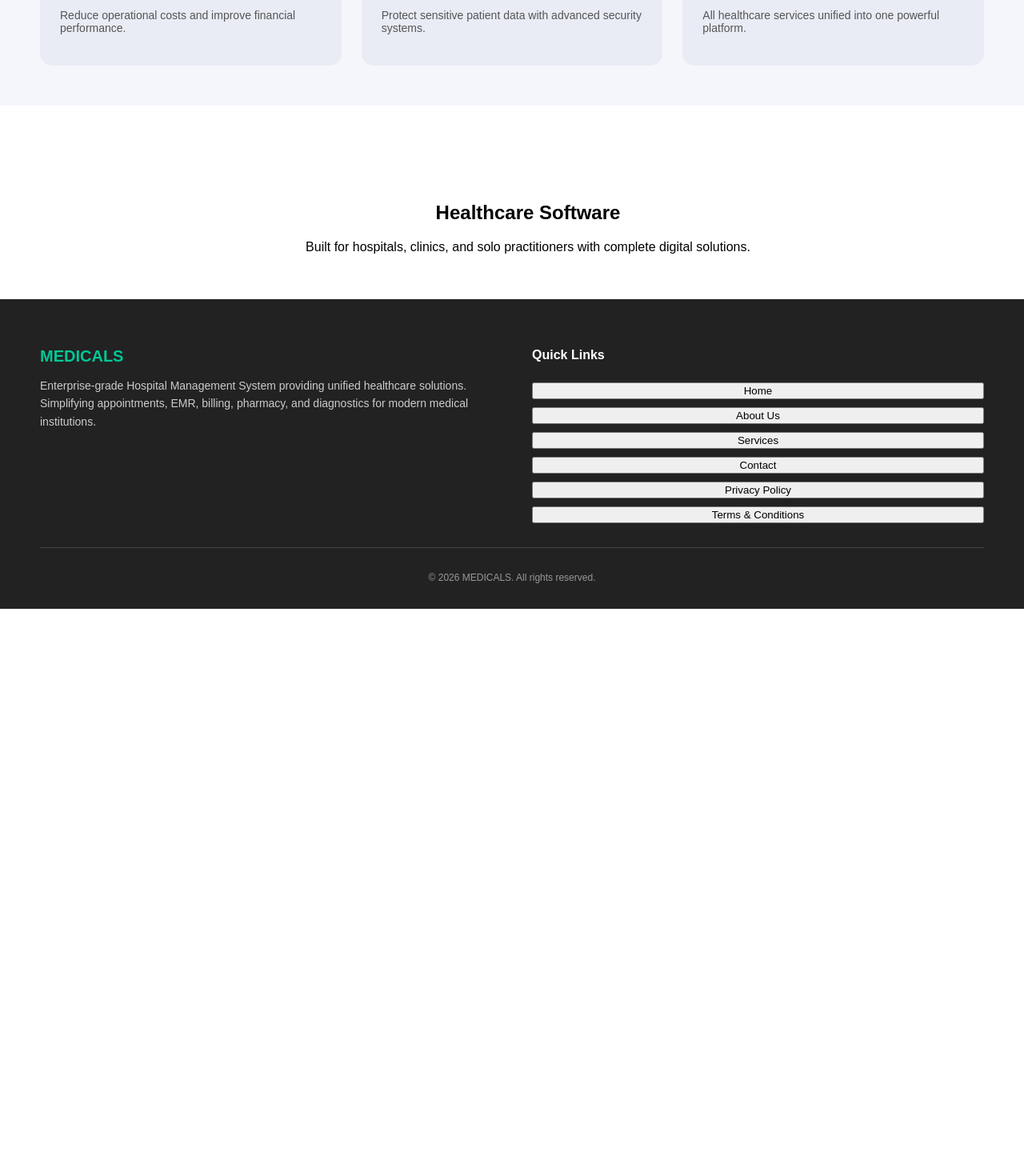
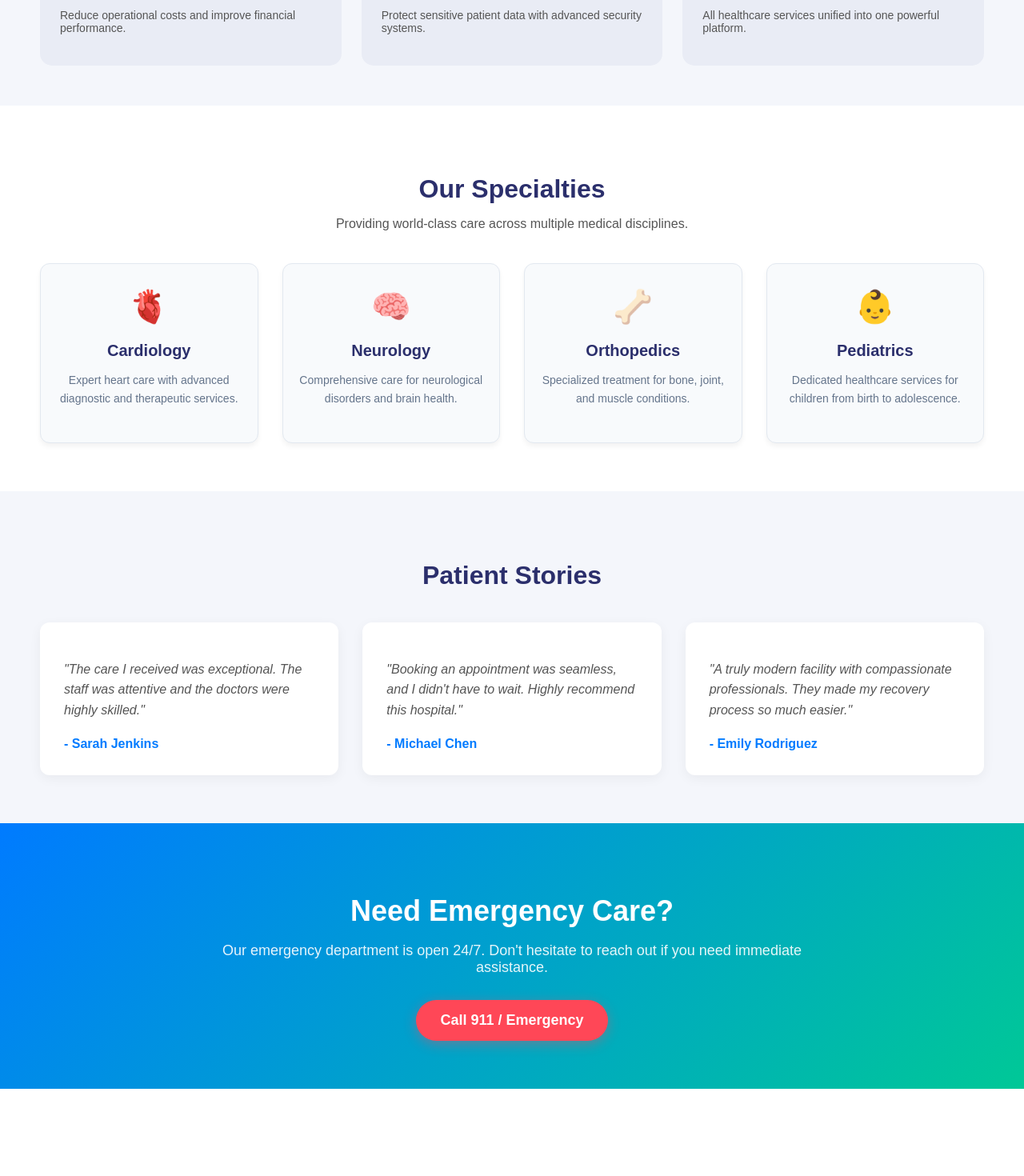
Before and after one commit to AnandJ2006/Frontend-Hospital-Management-System-, a React (Create React App) app: page / in a window 1280 px wide. Shown: the part 1160-2630 px from the top of the page at 80% size. Before the commit the page ends 1921 px from the top, so only its background shows below. Built offline with nearby package versions, Linux system fonts and the light colour scheme.

Commit message:
Updated Home page

```diff
--- a/src/App.css
+++ b/src/App.css
@@ -211,6 +211,153 @@
   .feature-box p {
     color: #555;
     font-size: 14px;
+  }
+
+  /* DEPARTMENTS SECTION */
+  .departments {
+    padding: 60px 50px;
+    background: #ffffff;
+    text-align: center;
+  }
+
+  .departments h2 {
+    color: #2b2f6c;
+    font-size: 32px;
+    margin-bottom: 10px;
+  }
+
+  .section-desc {
+    color: #555;
+    font-size: 16px;
+    margin-bottom: 40px;
+  }
+
+  .dept-grid {
+    display: grid;
+    grid-template-columns: repeat(auto-fit, minmax(250px, 1fr));
+    gap: 30px;
+    max-width: 1200px;
+    margin: 0 auto;
+  }
+
+  .dept-card {
+    background: #f8fafc;
+    padding: 30px 20px;
+    border-radius: 12px;
+    transition: all 0.3s ease;
+    box-shadow: 0 4px 6px rgba(0,0,0,0.05);
+    border: 1px solid #e2e8f0;
+  }
+
+  .dept-card:hover {
+    transform: translateY(-10px);
+    box-shadow: 0 10px 20px rgba(0,0,0,0.1);
+    border-color: #00c897;
+  }
+
+  .dept-icon {
+    font-size: 40px;
+    display: block;
+    margin-bottom: 15px;
+  }
+
+  .dept-card h3 {
+    color: #2b2f6c;
+    margin-bottom: 10px;
+    font-size: 20px;
+  }
+
+  .dept-card p {
+    color: #64748b;
+    font-size: 14px;
+    line-height: 1.6;
+  }
+
+  /* TESTIMONIALS SECTION */
+  .testimonials {
+    padding: 60px 50px;
+    background: #f4f6fb;
+    text-align: center;
+  }
+
+  .testimonials h2 {
+    color: #2b2f6c;
+    font-size: 32px;
+    margin-bottom: 40px;
+  }
+
+  .testimonial-container {
+    display: grid;
+    grid-template-columns: repeat(auto-fit, minmax(300px, 1fr));
+    gap: 30px;
+    max-width: 1200px;
+    margin: 0 auto;
+  }
+
+  .testimonial-card {
+    background: #ffffff;
+    padding: 30px;
+    border-radius: 12px;
+    box-shadow: 0 4px 15px rgba(0,0,0,0.05);
+    position: relative;
+    text-align: left;
+  }
+
+  .quote {
+    font-style: italic;
+    color: #555;
+    font-size: 16px;
+    line-height: 1.6;
+    margin-bottom: 20px;
+  }
+
+  .testimonial-card h4 {
+    color: #007bff;
+    font-size: 16px;
+    margin: 0;
+  }
+
+  /* CTA SECTION */
+  .cta-section {
+    padding: 60px 50px;
+    background: linear-gradient(135deg, #007bff, #00c897);
+    color: white;
+    text-align: center;
+  }
+
+  .cta-content {
+    max-width: 800px;
+    margin: 0 auto;
+  }
+
+  .cta-content h2 {
+    font-size: 36px;
+    margin-bottom: 15px;
+  }
+
+  .cta-content p {
+    font-size: 18px;
+    margin-bottom: 30px;
+    opacity: 0.9;
+  }
+
+  .btn-emergency {
+    background: #ff4757;
+    color: white;
+    padding: 15px 30px;
+    border: none;
+    border-radius: 50px;
+    font-size: 18px;
+    font-weight: bold;
+    cursor: pointer;
+    transition: 0.3s;
+    box-shadow: 0 4px 15px rgba(255, 71, 87, 0.4);
+  }
+
+  .btn-emergency:hover {
+    background: #ff6b81;
+    transform: scale(1.05);
+    box-shadow: 0 6px 20px rgba(255, 71, 87, 0.6);
   }
 
   /* LOGIN & SIGNUP FORM */
--- a/src/pages/Home.jsx
+++ b/src/pages/Home.jsx
@@ -171,6 +171,62 @@ const Home = ({ setCurrentPage }) => {
         </div>
       </section>
 
+      {/* DEPARTMENTS SECTION */}
+      <section className="departments">
+        <h2>Our Specialties</h2>
+        <p className="section-desc">Providing world-class care across multiple medical disciplines.</p>
+        <div className="dept-grid">
+          <div className="dept-card">
+            <span className="dept-icon">🫀</span>
+            <h3>Cardiology</h3>
+            <p>Expert heart care with advanced diagnostic and therapeutic services.</p>
+          </div>
+          <div className="dept-card">
+            <span className="dept-icon">🧠</span>
+            <h3>Neurology</h3>
+            <p>Comprehensive care for neurological disorders and brain health.</p>
+          </div>
+          <div className="dept-card">
+            <span className="dept-icon">🦴</span>
+            <h3>Orthopedics</h3>
+            <p>Specialized treatment for bone, joint, and muscle conditions.</p>
+          </div>
+          <div className="dept-card">
+            <span className="dept-icon">👶</span>
+            <h3>Pediatrics</h3>
+            <p>Dedicated healthcare services for children from birth to adolescence.</p>
+          </div>
+        </div>
+      </section>
+
+      {/* TESTIMONIALS SECTION */}
+      <section className="testimonials">
+        <h2>Patient Stories</h2>
+        <div className="testimonial-container">
+          <div className="testimonial-card">
+            <p className="quote">"The care I received was exceptional. The staff was attentive and the doctors were highly skilled."</p>
+            <h4>- Sarah Jenkins</h4>
+          </div>
+          <div className="testimonial-card">
+            <p className="quote">"Booking an appointment was seamless, and I didn't have to wait. Highly recommend this hospital."</p>
+            <h4>- Michael Chen</h4>
+          </div>
+          <div className="testimonial-card">
+            <p className="quote">"A truly modern facility with compassionate professionals. They made my recovery process so much easier."</p>
+            <h4>- Emily Rodriguez</h4>
+          </div>
+        </div>
+      </section>
+
+      {/* CTA SECTION */}
+      <section className="cta-section">
+        <div className="cta-content">
+          <h2>Need Emergency Care?</h2>
+          <p>Our emergency department is open 24/7. Don't hesitate to reach out if you need immediate assistance.</p>
+          <button className="btn-emergency" onClick={() => window.location.href='tel:911'}>Call 911 / Emergency</button>
+        </div>
+      </section>
+
       {/* INFO SECTION */}
       <section className="info">
         <h2>Healthcare Software</h2>
```
